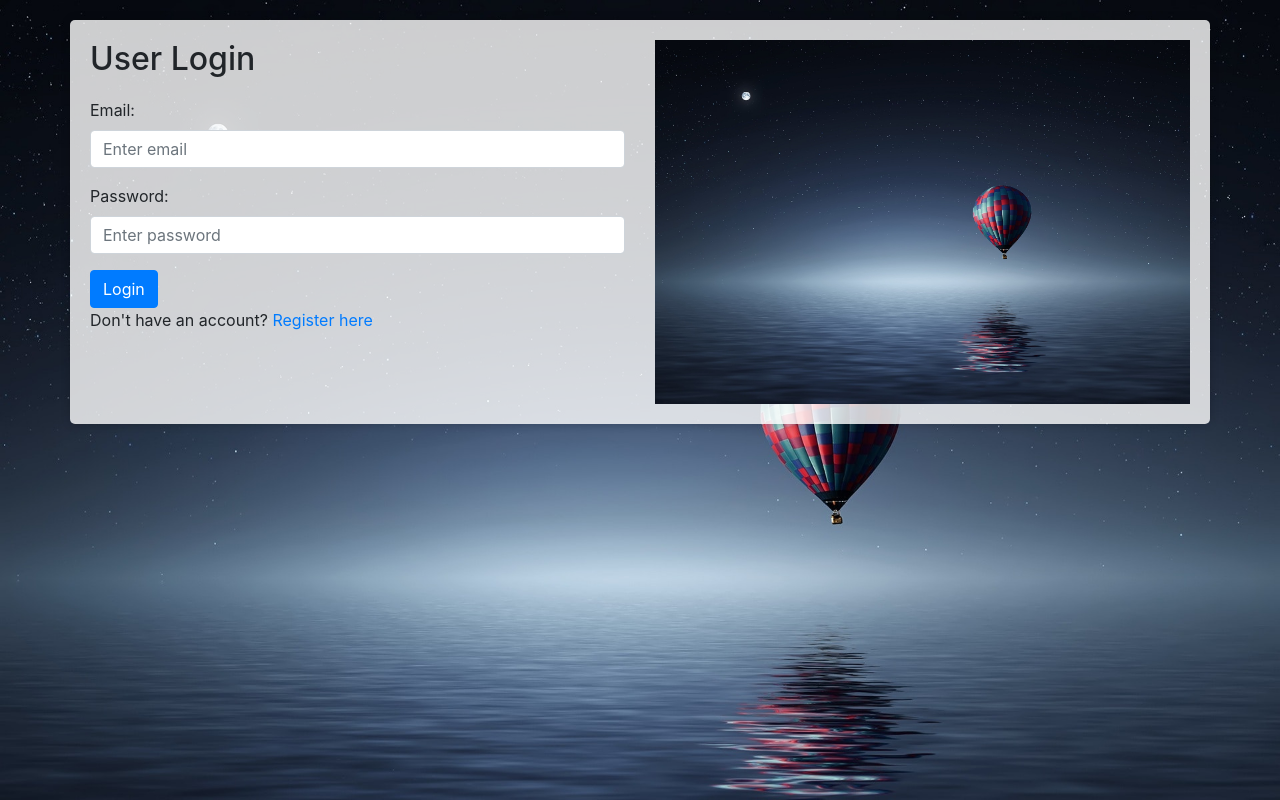
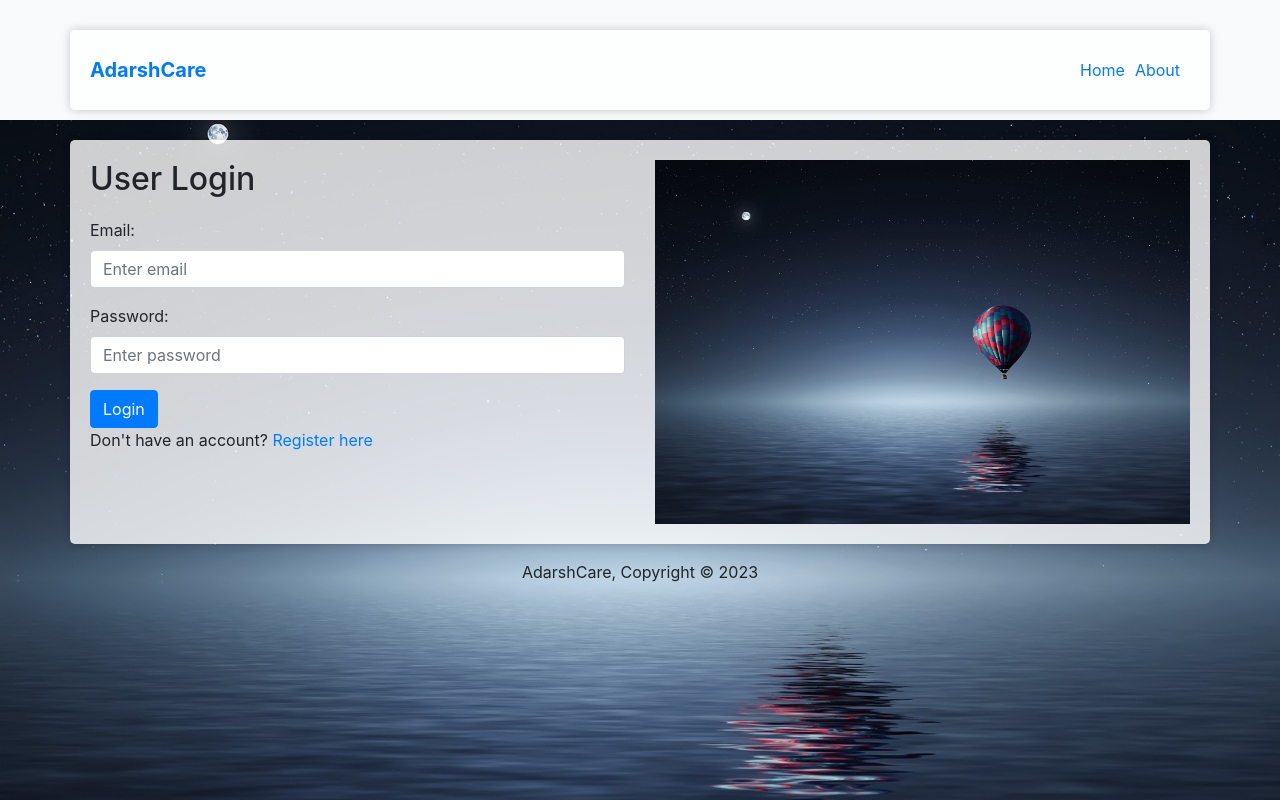
Before and after one commit to Jibachh-max-dot/AD, a Flask app: page / in a window 1280 px wide. Run offline with Flask 3, Linux system fonts and the light colour scheme; parts of the project's set-up code (start-up, migrations or seed data) failed here and were passed over; some libraries are stand-ins or nearby versions.

Commit message:
(nav update for login)

```diff
--- a/AdarshCare/templates/login.html
+++ b/AdarshCare/templates/login.html
@@ -34,10 +34,48 @@
             max-width: 100%;
             height: auto;
         }
+
+        .navbar {
+            background-color: #f8f9fa;
+            padding: 10px;
+        }
+
+        .navbar-brand {
+            font-weight: bold;
+        }
+
+        .navbar-nav.ml-auto .nav-link {
+            margin-right: 10px;
+        }
+
+        #navbar-main {
+			display: flex;
+			justify-content: space-between;
+			align-items: center;
+		}
+
+		#navbarNav {
+			display: flex;
+			flex-direction: row;
+		}
     </style>
 </head>
 
 <body>
+    <nav class="navbar" id="navbar-main">
+		<div class="container">
+			<a class="navbar-brand" href="#">AdarshCare</a>
+			<ul class="navbar-nav ml-auto" id="navbarNav">
+				<li class="nav-item">
+					<a class="nav-link" href="#">Home</a>
+				</li>
+				<li class="nav-item">
+					<a class="nav-link" href="#">About</a>
+				</li>
+			</ul>
+		</div>
+	</nav>
+
     <div class="container">
         <div class="row">
             <div class="col-lg-6">
@@ -65,6 +103,11 @@
             </div>
         </div>
     </div>
+
+    <footer class="footer" style="display: flex; justify-content: center; align-items: center; flex-direction: column;">
+        <p class="divider"></p>
+        <p class="footer-text">AdarshCare, Copyright &copy; 2023</p>
+    </footer>
 </body>
 
 </html>
--- a/AdarshCare/templates/register.html
+++ b/AdarshCare/templates/register.html
@@ -126,6 +126,11 @@
             </div>
         </div>
     </div>
+
+    <footer class="footer" style="display: flex; justify-content: center; align-items: center; flex-direction: column;">
+        <p class="divider"></p>
+        <p class="footer-text">AdarshCare, Copyright &copy; 2023</p>
+    </footer>
 </body>
 
 </html>
```
